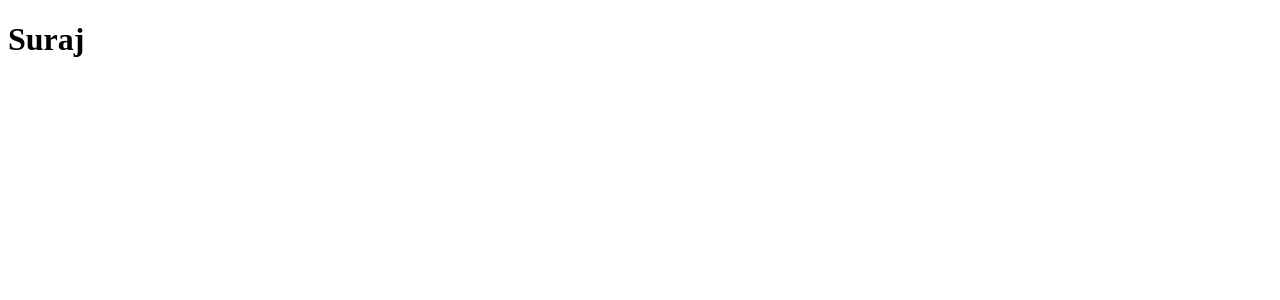
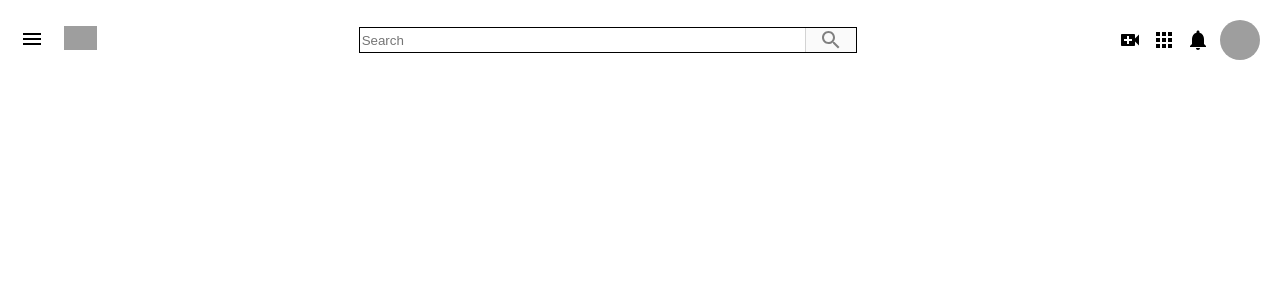
Before and after one commit to Surajvatsya/Youtube-Clone, a React (Create React App) app: page / in a window 1280 px wide. Shown: the top 300 px of the page. Built offline with nearby package versions, Linux system fonts and the light colour scheme; grey boxes are pictures that could not be loaded.

Commit message:
navbar code addded

```diff
--- a/package.json
+++ b/package.json
@@ -3,12 +3,17 @@
   "version": "0.1.0",
   "private": true,
   "dependencies": {
+    "@emotion/react": "^11.5.0",
+    "@emotion/styled": "^11.3.0",
     "@material-ui/core": "^4.12.3",
+    "@mui/icons-material": "^5.0.5",
+    "@mui/material": "^5.0.6",
     "@testing-library/jest-dom": "^5.14.1",
     "@testing-library/react": "^11.2.7",
     "@testing-library/user-event": "^12.8.3",
     "axios": "^0.22.0",
     "react": "^17.0.2",
+    "react-avatar": "^3.10.0",
     "react-dom": "^17.0.2",
     "react-scripts": "4.0.3",
     "web-vitals": "^1.1.2"
--- a/src/App.js
+++ b/src/App.js
@@ -1,8 +1,15 @@
 import React from 'react';
+import "./App.css";
+import Header from './Header';
+
+
 
 function App() {
   return(
-    <h1>Suraj</h1>
+    <div className="app">
+
+      <Header />
+    </div>
   )
 }
 export default App;
--- /dev/null
+++ b/src/Header.css
@@ -0,0 +1,34 @@
+.header{
+  display: flex;
+  align-items: center;
+  justify-content: space-between;
+  padding: 20px;
+}
+.header__logo{
+height: 25px;
+object-fit: contain;
+margin-left: 20px;
+}
+.header__input{
+  display: flex;
+  align-items: center;
+  width: 40%;
+  border: 1px solid #000;
+}
+.header__input>input{
+  flex: 1;
+  border: none;
+}
+.header__inputButton{
+  width:50px !important;
+  background-color: #fafafa;
+  border-left: 1px solid lightgray;
+  color:gray ;
+}
+.header_icons{
+  display: flex;
+  align-items: center;
+}
+.header_icon{
+  margin-right: 10px;
+}
--- /dev/null
+++ b/src/Header.js
@@ -0,0 +1,38 @@
+//rfce
+import React from 'react'
+import MenuIcon from '@mui/icons-material/Menu';
+import SearchIcon from '@mui/icons-material/Search';
+import VideoCallIcon from '@mui/icons-material/VideoCall';
+import AppsIcon from '@mui/icons-material/Apps';
+import NotificationsIcon from '@mui/icons-material/Notifications';
+import Avatar from '@mui/material/Avatar';
+import './Header.css'
+//npm install @emotion/react
+// npm install @emotion/styled
+
+function Header() {
+  return (
+    <div className="header">
+      <div className="header_left">
+        <MenuIcon />
+        <img
+          className="header__logo"
+          src="https://upload.wikimedia.org/wikipedia/commons/thumb/e/e1/Logo_of_YouTube_%282015-2017%29.svg/2560px-Logo_of_YouTube_%282015-2017%29.svg.png" alt="" />
+      </div>
+
+      <div className="header__input">
+        <input placeholder="Search" type="text" />
+        <SearchIcon className="header__inputButton" />
+      </div>
+
+      <div className="header_icons">
+        <VideoCallIcon  className="header_icon"/>
+        <AppsIcon className="header_icon" />
+        <NotificationsIcon  className="header_icon"/>
+        <Avatar alt="Remy Sharp" src="https://avatars.githubusercontent.com/u/68156079?v=4" />
+      </div>
+    </div>
+  )
+}
+
+export default Header
--- /dev/null
+++ b/src/index.css
@@ -0,0 +1,3 @@
+*{
+  margin: 0;
+}
--- a/src/index.js
+++ b/src/index.js
@@ -1,5 +1,7 @@
 import React from 'react';
 import ReactDOM from 'react-dom';
+import "./index.css";
+
 
 import App from './App';
 ReactDOM.render(<App />,document.getElementById("root"));
```
Also changed, not shown: src/App.css (added), 1 other file (tests, documents, lock files or other folders).
